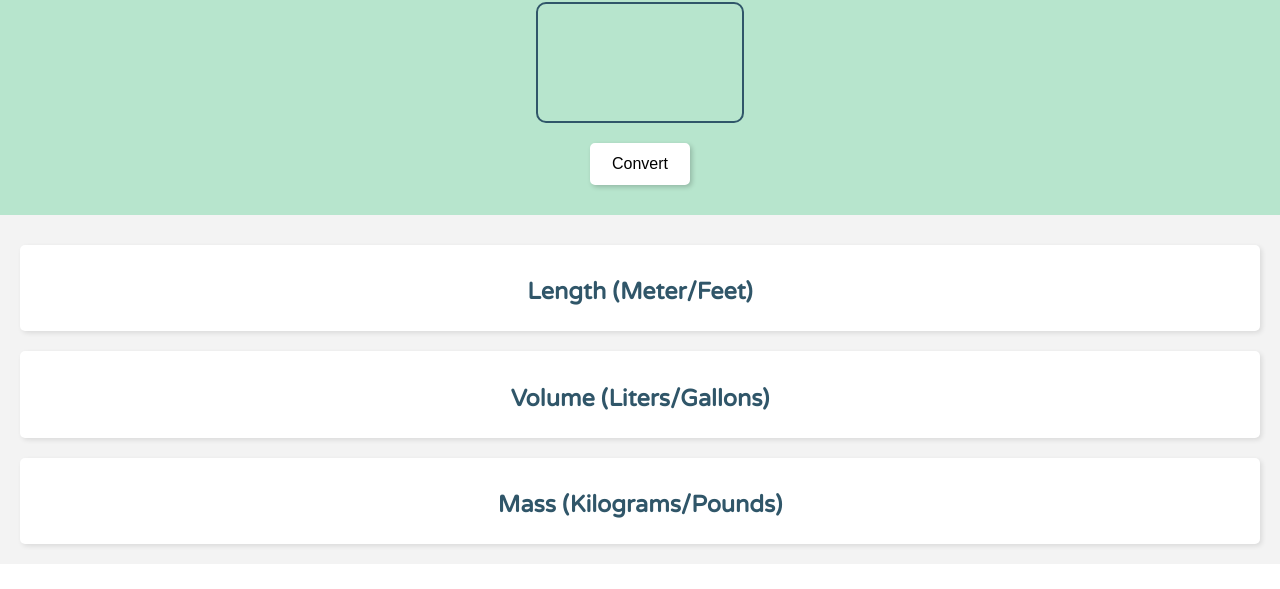
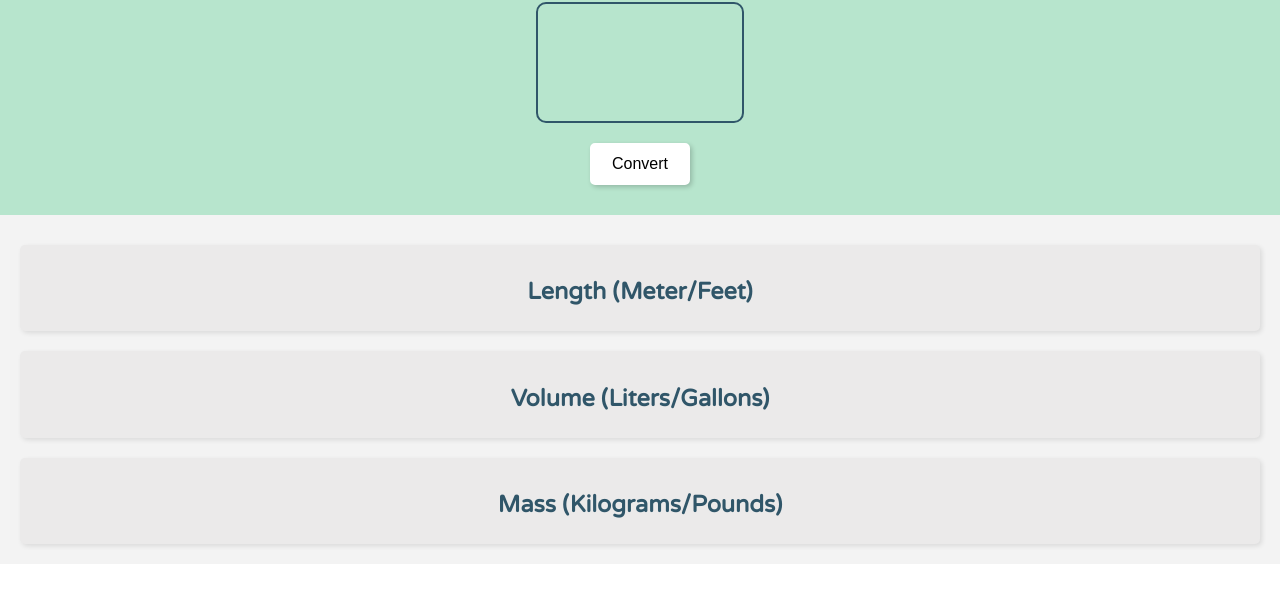
Before and after one commit to jaybhinsara/Unit-converter, a plain HTML site: page index.html in a window 1280 px wide. Shown: the part 79-668 px from the top of the page. Drawn offline with Linux system fonts and the light colour scheme.

```diff
--- a/style.css
+++ b/style.css
@@ -56,7 +56,7 @@
     margin: 10px 0;
     padding: 10px;
     border-radius: 5px;
-    background-color: rgb(255, 255, 255);
+    background-color: rgb(235, 234, 234);
     box-shadow: 2px 2px 5px rgba(0, 0, 0, 0.1);
 }
 .main #result h3 {
```
